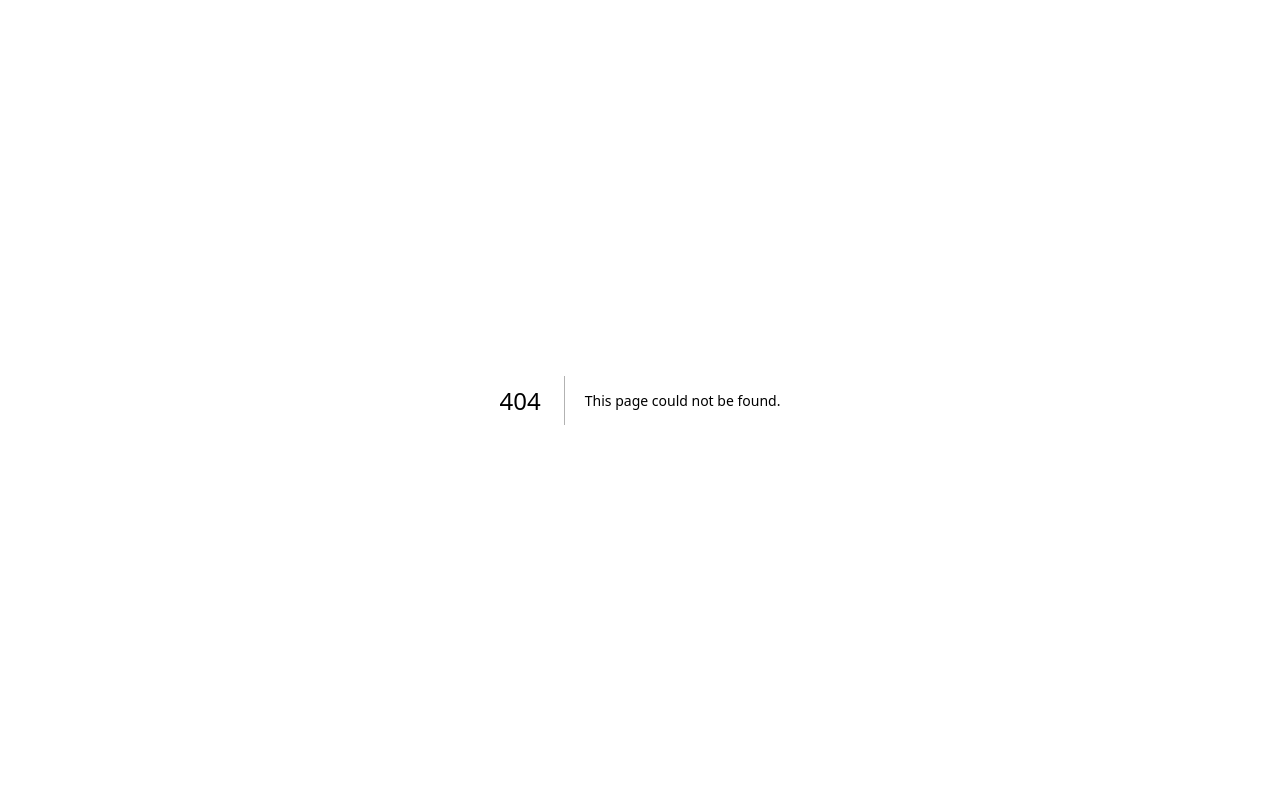
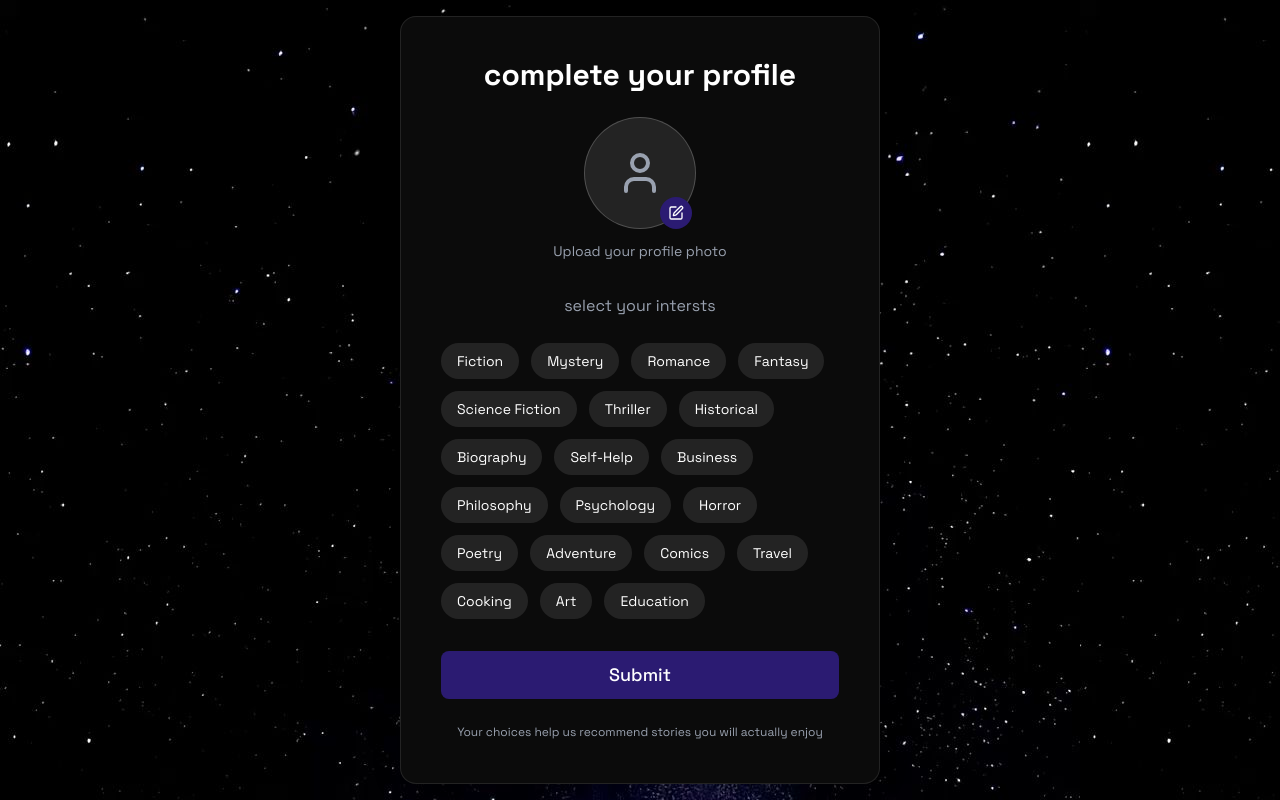
Before and after one commit to Ahmedyehia60/readverse, a Next.js app: page /InterestList in a window 1280 px wide. Before the commit this address had no page. Built offline with nearby package versions, Linux system fonts and the light colour scheme.

Commit message:
add interest

```diff
--- /dev/null
+++ b/app/InterestList/page.tsx
@@ -0,0 +1,143 @@
+"use client";
+import { useState } from "react";
+import { Button } from "@/components/ui/button";
+import { Edit, User } from "lucide-react";
+
+export default function InterestList() {
+  const categories = [
+    "Fiction",
+    "Mystery",
+    "Romance",
+    "Fantasy",
+    "Science Fiction",
+    "Thriller",
+    "Historical",
+    "Biography",
+    "Self-Help",
+    "Business",
+    "Philosophy",
+    "Psychology",
+    "Horror",
+    "Poetry",
+    "Adventure",
+    "Comics",
+    "Travel",
+    "Cooking",
+    "Art",
+    "Education",
+  ];
+
+  const [selected, setSelected] = useState<string[]>([]);
+  const [photo, setPhoto] = useState<File | null>(null);
+
+  const toggleCategory = (cat: string) => {
+    if (selected.includes(cat)) {
+      setSelected(selected.filter((c) => c !== cat));
+    } else {
+      setSelected([...selected, cat]);
+    }
+  };
+  const handleSubmit = () => {};
+
+  return (
+    <div
+      className="min-h-screen flex items-center justify-center bg-[#0d1a2d] px-4"
+      style={{ backgroundImage: "url('/Images/login-bg.jpg')" }}
+    >
+      <form
+        className="
+          bg-[#0b0b0b] p-10 rounded-2xl w-full max-w-[480px]
+          border border-white/10 shadow-[0_0_25px_rgba(0,0,0,0.4)]
+        "
+      >
+        <h2 className="text-white text-3xl font-bold text-center mb-6">
+          complete your profile
+        </h2>
+
+        {/* ⭐ Upload Circular Photo */}
+        <div className="flex flex-col items-center mb-8">
+          <div className="relative">
+            {/* الدائرة نفسها */}
+            <div className="w-28 h-28 rounded-full bg-white/10 border border-white/20 flex items-center justify-center overflow-hidden">
+              {photo ? (
+                <img
+                  src={URL.createObjectURL(photo)}
+                  alt="Profile"
+                  className="w-full h-full object-cover"
+                />
+              ) : (
+                <User className="w-12 h-12 text-gray-400" />
+              )}
+            </div>
+
+            {/* زر القلم */}
+            <label className="absolute bottom-0 right-1 bg-[#2B1B72] p-2 rounded-full cursor-pointer hover:bg-[#3d257f]">
+              <Edit className="w-4 h-4 text-white" />
+              <input
+                type="file"
+                accept="image/*"
+                onChange={(e) => setPhoto(e.target.files?.[0] ?? null)}
+                className="hidden"
+              />
+            </label>
+          </div>
+
+          <p className="text-gray-400 text-sm mt-3">
+            Upload your profile photo
+          </p>
+        </div>
+
+        <p className="text-gray-400 text-center mb-6 leading-relaxed">
+          select your intersts
+        </p>
+
+        {/* ⬆️ Selected Categories */}
+        {selected.length > 0 && (
+          <div className="mb-6">
+            <h3 className="text-white mb-3 text-lg font-semibold">Selected:</h3>
+            <div className="flex flex-wrap gap-2">
+              {selected.map((cat) => (
+                <span
+                  key={cat}
+                  onClick={() => toggleCategory(cat)}
+                  className="
+                    px-4 py-2 bg-[#2B1B72] text-white rounded-full text-sm
+                    cursor-pointer border border-white/10 hover:bg-[#3d257f]
+                  "
+                >
+                  {cat}
+                </span>
+              ))}
+            </div>
+          </div>
+        )}
+
+        {/* 🔽 All Categories */}
+        <div className="flex flex-wrap gap-3 mb-8">
+          {categories
+            .filter((cat) => !selected.includes(cat))
+            .map((cat) => (
+              <span
+                key={cat}
+                onClick={() => toggleCategory(cat)}
+                className="
+                  px-4 py-2 bg-white/10 text-white rounded-full
+                  cursor-pointer text-sm hover:bg-white/20
+                "
+              >
+                {cat}
+              </span>
+            ))}
+        </div>
+
+        <Button className="w-full h-12 text-lg bg-[#2B1B72] hover:bg-[#3d257f] text-white">
+          Submit
+        </Button>
+
+        <p className="text-gray-400 text-xs mt-6 text-center leading-relaxed">
+          Your choices help us recommend stories you will actually enjoy
+        </p>
+      </form>
+    </div>
+  );
+}
--- a/app/SignUp/page.tsx
+++ b/app/SignUp/page.tsx
@@ -57,10 +57,10 @@ function Page() {
       });
       if (signInRes?.ok) {
         setPending(false);
-        router.push("/");
+        router.push("/InterestList");
         router.refresh();
       }
-      router.push("/");
+      router.push("/InterestList");
     } else if (res.status === 400) {
       setError(data.message);
       setPending(false);
--- a/components/UserButton.tsx
+++ b/components/UserButton.tsx
@@ -9,8 +9,6 @@ import {
 import { useSession, signOut } from "next-auth/react";
 import { useRouter } from "next/navigation";
 import { Loader } from "lucide-react";
-import { Button } from "@/components/ui/button";
-import Link from "next/link";
 
 const UserButton = () => {
   const router = useRouter();
```
